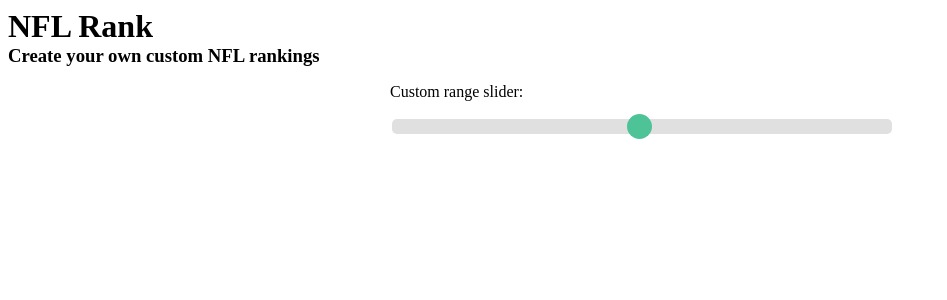
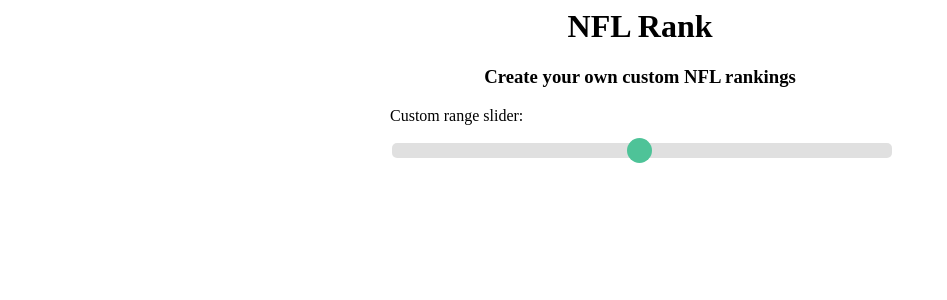
Before and after one commit to nrlopez03/nfl-rank, a Flask app: page / in a window 1280 px wide. Shown: the top 300 px of the page, without its empty margins (0-947 px from the left). Run offline with Flask 2, Linux system fonts and the light colour scheme.

Commit message:
customize

```diff
--- a/templates/index.html
+++ b/templates/index.html
@@ -4,8 +4,8 @@
         <title>Sample app</title>
     </head>
     <body>
-        <h1 style="margin:0 auto;">{{ title }}</h1>
-        <h3 style="margin:0 auto;">Create your own custom NFL rankings</h3>
+        <h1 style="text-align:center">{{ title }}</h1>
+        <h3 style="text-align:center">Create your own custom NFL rankings</h3>
 
         <div class="slidecontainer" style="width: 500px; margin:0 auto;">
             <p>Custom range slider:</p>
```
